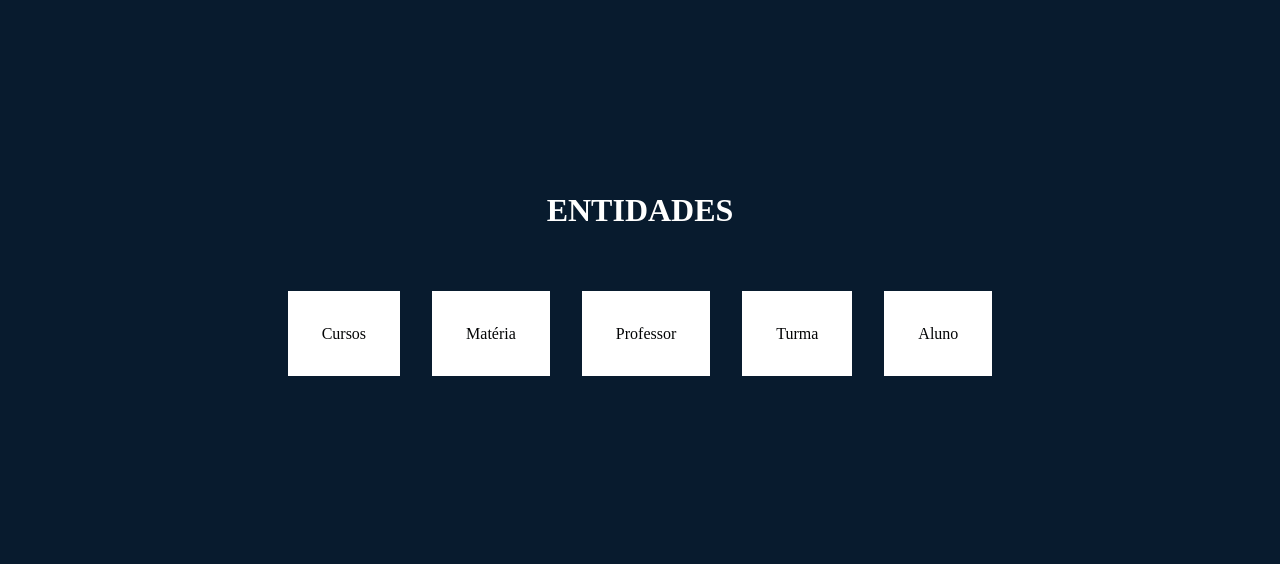
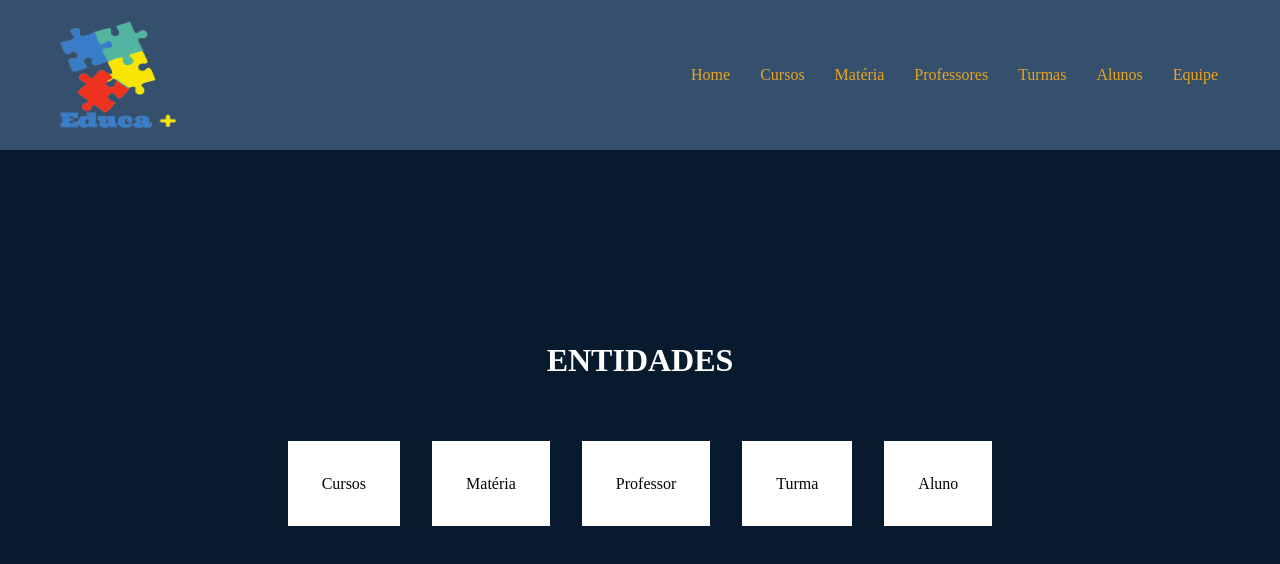
Before and after one commit to Juevan/Projeto-Resilia-G-Final, a React (Vite) app: page / in a window 1280 px wide. Shown: the top 564 px of the page. Built offline with nearby package versions, Linux system fonts and the light colour scheme.

Commit message:
Estilização da navbar

```diff
--- a/src/App.css
+++ b/src/App.css
@@ -171,3 +171,47 @@ body {
   max-width: 18.2rem;
   min-width: 18.2rem;
 }
+
+/* navbar */
+.navbar{
+  display: flex;
+  width: 100%;
+  height: 150px;
+  background-color: rgb(52, 80, 108);
+  justify-content: space-between;
+  align-items: center;
+
+
+}
+.navLinks{
+  display: flex;
+  padding: 1rem 2rem;
+
+
+}
+
+.navLinks ul{
+  text-decoration: none;
+  display: flex;
+
+
+}
+
+.navLinks li{
+  margin-right: 30px;
+  text-decoration: none;
+  list-style: none;
+}
+
+.logo{
+  width: 130px;
+  height: 110px;
+  margin-left: 50px;
+}
+.links{
+  text-decoration: none;
+  color: rgb(234, 163, 32);
+}
+.links:hover{
+  color: #030405;
+}
--- a/src/App.jsx
+++ b/src/App.jsx
@@ -1,16 +1,9 @@
 import { Route, Routes, Link, BrowserRouter } from 'react-router-dom';
 import PostCurso from './components/PostCurso.jsx';
-import PostAluno from './components/PostAluno.jsx';
-import PostProfessor from './components/PostProfessor.jsx';
-import PostTurma from './components/PostTurma.jsx';
-import PostMateria from './components/PostMateria';
 import Cursos from './rotas/Cursos.jsx';
-import Alunos from './rotas/Alunos.jsx';
-import Professores from './rotas/Professores.jsx';
-import Turmas from './rotas/Turmas.jsx';
-import Materias from './rotas/Materias.jsx';
 import Rotas from './rotas/Rotas.jsx';
 import './App.css'
+import Equipe from './rotas/Equipe.jsx';
 
 
 function App() {
@@ -21,14 +14,7 @@ function App() {
         <Route exact path='/' element={<Rotas />} />
         <Route path='/cadastrodecurso' element={<PostCurso />} />
         <Route path='/cursos' element={<Cursos />} />
-        <Route path='/cadastrodemateria' element={<PostMateria />} />
-        <Route path='/materia' element={<Materias />} />
-        <Route path='/cadastrodeprofessor' element={<PostProfessor />} />
-        <Route path='/professor' element={<Professores />} />
-        <Route path='/cadastrodealuno' element={<PostAluno />} />
-        <Route path='/aluno' element={<Alunos />} />
-        <Route path='/cadastrodeturma' element={<PostTurma />} />
-        <Route path='/turma' element={<Turmas />} />
+        <Route path='/equipe' element={<Equipe />} />
       </Routes>
     </BrowserRouter>
   )
--- a/src/rotas/Cursos.jsx
+++ b/src/rotas/Cursos.jsx
@@ -3,6 +3,7 @@ import axios from 'axios';
 import { Link } from 'react-router-dom';
 import ListaCursos from '../components/ListaCursos.jsx';
 import { useEffect, useState } from 'react';
+import Navbar from "../../view/components/Navbar";
 
 export default function Cursos() {
 
@@ -27,7 +28,9 @@ export default function Cursos() {
     }
 
     return (
-        <div className='listagem'>
+        <div>
+        <Navbar/>
+            <div className='listagem'>
             <h1>Nossos Cursos</h1>
             <p>A instituição de ensino FiqueRico oferece os melhores cursos na área de tecnologia.<br />Se capacite e construa sua carreira nesse mercado em constante expansão!</p>
             <div>
@@ -43,5 +46,7 @@ export default function Cursos() {
             </p>
 
         </div>
+        </div>
+
     )
 }
--- /dev/null
+++ b/src/rotas/Equipe.jsx
@@ -0,0 +1,15 @@
+import React from 'react';
+import { Link } from "react-router-dom";
+import Navbar from "../../view/components/Navbar";
+const Equipe = () => {
+  return (
+    <div className=''>
+    <div className='main'>
+      <Navbar />
+    </div>
+
+    </div>
+  )
+}
+
+export default Equipe
--- a/src/rotas/Rotas.jsx
+++ b/src/rotas/Rotas.jsx
@@ -1,28 +1,39 @@
 import { Link } from "react-router-dom";
 import '../App.css';
+import Navbar from "../../view/components/Navbar";
 
 export default function Rotas() {
 
     return (
-        <div className='rotas'>
+        <div className=''>
+
+        <Navbar />
+
+        <div className="rotas">
+
+
             <h1>ENTIDADES</h1>
             <ul>
                 <li>
                     <Link to='/cursos'>Cursos</Link>
                 </li>
                 <li>
-                    <Link to='/materia'>Matéria</Link>
+                    <Link>Matéria</Link>
                 </li>
                 <li>
-                    <Link to='/professor'>Professor</Link>
+                    <Link>Professor</Link>
                 </li>
                 <li>
-                    <Link to='/turma'>Turma</Link>
+                    <Link>Turma</Link>
                 </li>
                 <li>
-                    <Link to='aluno'>Aluno</Link>
+                    <Link>Aluno</Link>
                 </li>
             </ul>
         </div>
+
+
+
+        </div>
     )
 }
--- /dev/null
+++ b/view/components/Navbar.jsx
@@ -0,0 +1,26 @@
+import React from 'react'
+import { Link } from "react-router-dom";
+import logo from "../Educa.png"
+
+
+const Navbar = () => {
+  return (
+    <div className='navbar'>
+
+
+      <img className='logo' src={logo}/>
+      <ul className='navLinks'>
+        <li><Link className='links' to='/'>Home</Link></li>
+        <li><Link className='links' to='/cursos'>Cursos</Link></li>
+        <li><Link className='links' to=''>Matéria</Link></li>
+        <li><Link className='links' to=''>Professores</Link></li>
+        <li><Link className='links' to=''>Turmas</Link></li>
+        <li><Link className='links' to=''>Alunos</Link></li>
+        <li><Link className='links' to='/equipe'>Equipe</Link></li>
+      </ul>
+
+    </div>
+  )
+}
+
+export default Navbar
```
Also changed, not shown: view/Educa.png (added), view/js.js (added).
